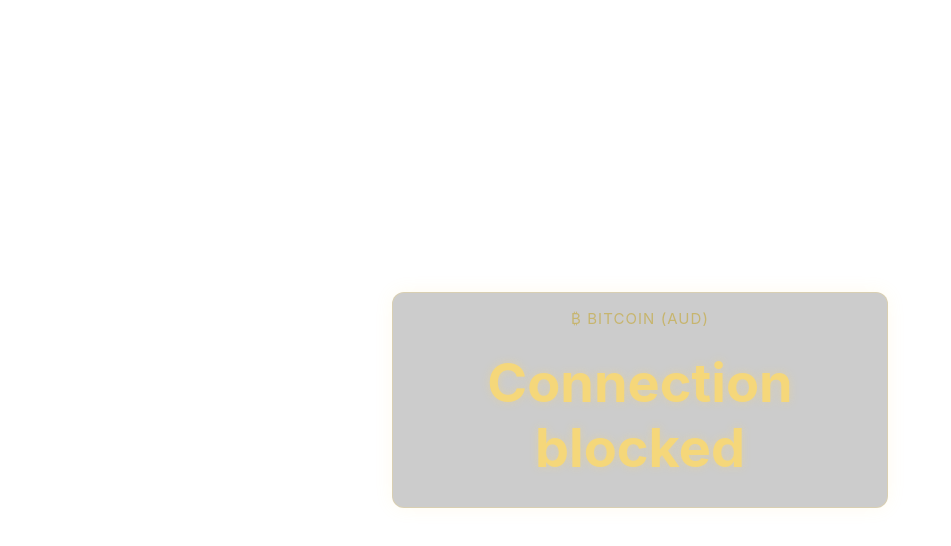
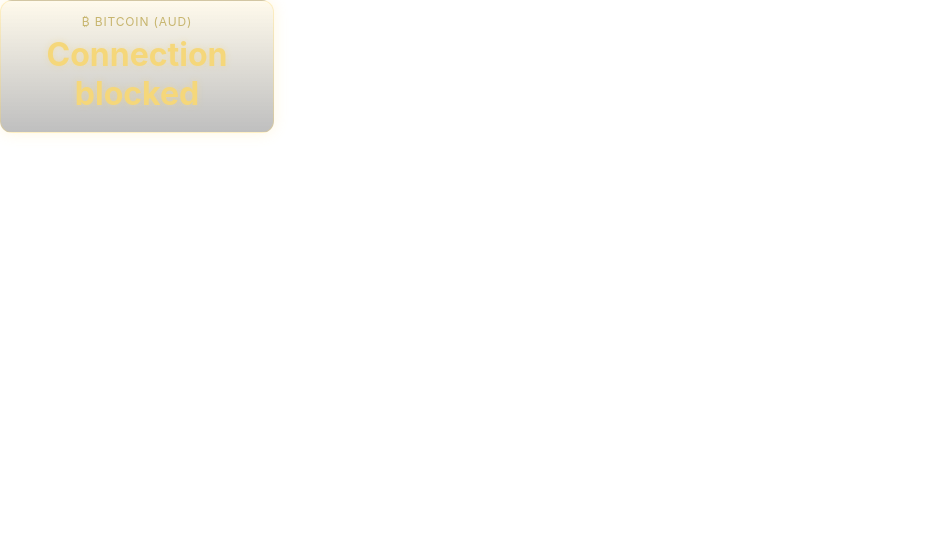
Before and after one commit to oldretiredguy/bitcoin-widget, a plain HTML site: page index.html in a window 1280 px wide. Shown: the whole page, without its empty margins (0-951 px from the left). Drawn offline with Linux system fonts and the light colour scheme; no server answers.

Commit message:
Update index.html

```diff
--- a/index.html
+++ b/index.html
@@ -6,50 +6,46 @@
   <title>Bitcoin AUD</title>
   <style>
     html, body {
-      height: 100%;
       margin: 0;
-      background: transparent;
+      background: transparent; /* fully clear for dashboard harmony */
       font-family: -apple-system, BlinkMacSystemFont, 'Segoe UI', Roboto, Inter, Arial, sans-serif;
       color: #f5d77a;
-      display: flex;
-      align-items: center;
-      justify-content: center;
     }
 
     .wrapper {
+      display: inline-block;
       text-align: center;
-      padding: 1em;
-      width: 90%;
-      max-width: 480px;
-      border: 1px solid rgba(255, 215, 100, 0.25);
+      padding: 0.8em 1em;
+      width: 240px;
+      border: 1px solid rgba(255, 215, 100, 0.3);
       border-radius: 12px;
-      box-shadow: 0 0 18px rgba(255, 215, 100, 0.1);
-      background: rgba(0, 0, 0, 0.2);
-
+      background: linear-gradient(180deg, rgba(255,215,100,0.12) 0%, rgba(0,0,0,0.25) 100%);
+      box-shadow: 0 0 15px rgba(255,215,100,0.2);
     }
 
     .label {
       color: #c7b56e;
       text-transform: uppercase;
       letter-spacing: 0.07em;
-      font-size: clamp(12px, 2vw, 15px);
+      font-size: 12px;
+      margin-bottom: 4px;
     }
 
     .price {
-      font-size: clamp(28px, 6vw, 54px);
+      font-size: 32px;
       font-weight: 700;
-      margin: 0.4em 0 0.2em 0;
       color: #f5d77a;
-      text-shadow: 0 0 8px rgba(245, 215, 122, 0.4);
+      text-shadow: 0 0 6px rgba(245,215,122,0.4);
+      margin: 0.2em 0;
     }
 
     .change {
-      font-size: clamp(12px, 2.5vw, 16px);
-      margin-bottom: 0.3em;
+      font-size: 13px;
+      margin-bottom: 2px;
     }
 
     .time {
-      font-size: clamp(10px, 2vw, 13px);
+      font-size: 11px;
       color: #c7b56e;
     }
   </style>
@@ -69,13 +65,10 @@
         const data = await res.json();
         const price = data.bitcoin.aud;
         const change = data.bitcoin.aud_24h_change;
-
         document.getElementById('price').textContent = '$' + price.toLocaleString('en-AU', { maximumFractionDigits: 0 }) + ' AUD';
-
         const chg = document.getElementById('change');
         chg.textContent = (change >= 0 ? '+' : '') + change.toFixed(2) + '% (24h)';
-        chg.style.color = change >= 0 ? '#89ff89' : '#ff8080';
-
+        chg.style.color = change >= 0 ? '#00e676' : '#ff4d4d';
         const now = new Date();
         document.getElementById('time').textContent = 'Updated ' + now.toLocaleTimeString('en-AU', { hour: '2-digit', minute: '2-digit' });
       } catch (err) {
```
